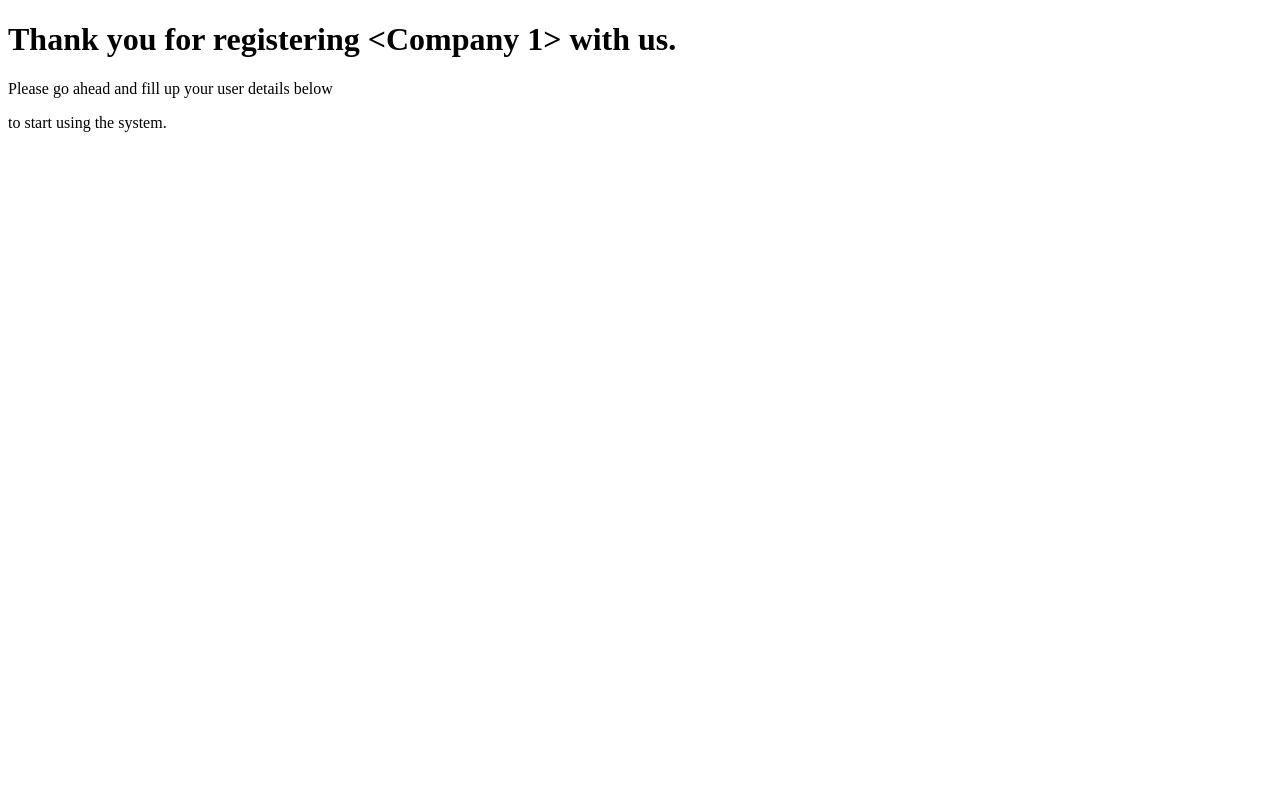
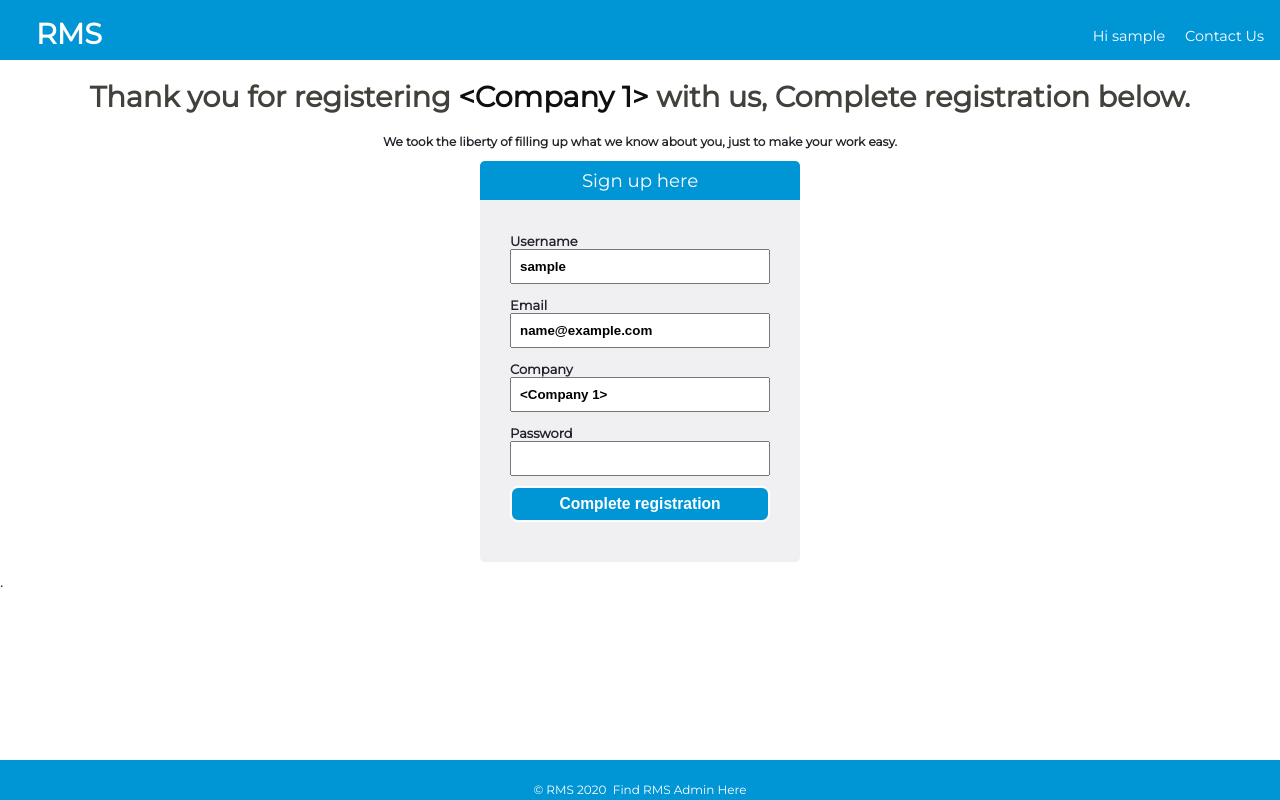
Before and after one commit to KabakiAntony/rms, a Flask app: template app/templates/admin-signup.html in a window 1280 px wide. Run offline with Flask 2, Linux system fonts and the light colour scheme; tables that the repository leaves empty hold one stand-in row (values such as "Sample post"); the template is opened without the code that fills it: values that come from a table or form of the project are taken from there, most other values are stand-ins (such as "Sample title", 1, 10 or a date in 2020); parts of the project's set-up code (start-up, migrations or seed data) failed here and were passed over.

Commit message:
created signup admin

```diff
--- /dev/null
+++ b/app/static/js/admin-signup.js
@@ -0,0 +1,109 @@
+let adminForm = document.getElementById('adminUpForm');
+let username = document.getElementById('adminUsername');
+let email = document.getElementById('adminEmail');
+let company = document.getElementById('adminCompany');
+let password = document.getElementById('adminPassword');
+
+email.addEventListener('input',(e)=>{
+    if(isEmail(email.value)){
+        document.getElementById("admin-up-error-email").innerHTML = "";
+    }
+    else{
+        document.getElementById("admin-up-error-email").innerHTML = "Please enter a valid email address";
+    }
+});
+password.addEventListener('input',(e)=>{
+    if(isValidPassword(password.value))
+    {
+        document.getElementById("admin-up-error-password").innerHTML = "";
+    }else{
+        document.getElementById("admin-up-error-password").innerHTML =
+        `Password should contain atleast
+        1 uppercase character,
+        1 lowercase character,
+        1 number,
+        1 special character,
+        atleast 6 characters
+        & not more than 20`;
+    }
+});
+
+/* validaition functions */
+function isEmail(my_email){
+    let emailRegex =/[A-Z0-9._%+-]+@[A-Z0-9.-]+\.[A-Z]{2,4}/igm;
+    return my_email.match(emailRegex);
+}
+function isValidPassword(my_password){
+    let passwordRegex = /^(?=.*\d)(?=.*[A-Z])(?=.*[a-z])(?=.*[^\w\d\s:])([^\s]){6,20}$/igm;
+    return my_password.match(passwordRegex);
+}
+function validateData(){
+    if(!isEmail(email.value)){
+        document.getElementById("admin-up-error-email").innerHTML = "Please enter a valid email address";
+        return false;
+    }
+    if(!isValidPassword(password.value)){
+        document.getElementById("admin-up-error-password").innerHTML =
+        `Password should contain atleast
+        1 uppercase character,
+        1 lowercase character,
+        1 number,
+        1 special character,
+        atleast 6 characters
+        & not more than 20.`;
+        return false;
+    }
+}
+adminForm.addEventListener('submit',(e)=>{
+    e.preventDefault();
+    validateData();
+    signUpInfo = {
+        email:email.value,
+        password:password.value,
+        username:username.value,
+        company:company.value
+    }
+    postSignUp(signUpInfo);
+});
+
+function postSignUp(signUpData){
+    fetch(`/admin/signup`,{
+    method : 'POST',
+    headers :{
+        'Content-Type': 'application/json'
+    },
+    body:JSON.stringify(signUpData)
+
+})
+.then(response =>response.json())
+.then(({data,status,error}) => {
+    if (status === 201){
+        callToast();
+        inputReset();
+        console.log(data);
+        location.href='/fe/signin'
+    }
+    else if (status === 401)
+    {
+        document.getElementById('admin-up-error-email').innerText = error;
+    }
+    else if(status === 409){
+        document.getElementById('admin-up-error-email').innerText = error;
+    }
+    else if(status === 400){
+        document.getElementById('admin-up-error-username').innerText = error;
+    }
+})
+.catch(err => console.log(err));
+}
+function callToast() {
+    let snackbar = document.getElementById("signup-success");
+    snackbar.innerHTML = `Registration successful`;
+    snackbar.className = "show";
+    setTimeout(function(){ snackbar.className = snackbar.className.replace("show", "");
+    }, 6000);
+}
+/* reset form after success */
+function inputReset(){
+  document.getElementById('adminUpForm').reset();
+}
--- a/app/templates/admin-signup.html
+++ b/app/templates/admin-signup.html
@@ -1,13 +1,66 @@
 <!DOCTYPE html>
 <html lang="en">
-<head>
-    <meta charset="UTF-8">
-    <meta name="viewport" content="width=device-width, initial-scale=1.0">
-    <title>RMS : {{ title }}</title>
-</head>
+    <head>
+        <meta charset="utf-8">
+        <meta name="viewport" content="width=device-width, initial-scale=1, shrink-to-fit=no">
+        <meta http-equiv="X-UA-Compatible" content="ie=edge">
+        <meta name="description" content="This is rekuisition management system">
+        <meta name="Keywords" content="rekuisition management, register your company here">
+        <meta name="author" content="kabaki.antony@gmail.com">
+        <link href="https://fonts.googleapis.com/css2?family=Montserrat&display=swap" rel="stylesheet">
+        <!-- <link rel="icon" href="{{ url_for('static', filename='images/favicon.ico') }}" type="image/gif" sizes="48x48"> -->
+        <link rel="stylesheet" href="{{ url_for('static', filename='css/rms-main.css') }}">
+        <script defer src="{{ url_for('static', filename='js/admin-signup.js')}}"></script>
+        {% if title %}
+          <title> RMS :: {{ title }} </title>
+          {% else %}
+          <title>RMS</title>
+          {% endif %}
+      </head>
 <body>
-    <h1>Thank you for registering {{ company }} with us.</h1>
-    <p>Please go ahead and fill up your user details below</p>
-    <p>to start using the system.</p>
+    <div id="container">
+        <header>
+            <nav>
+                <div class="header">
+                    <a href="/" class="logo">RMS</a>
+                    <div class="header-right">
+                        <a href="#" class="username">Hi {{ username }}</a>
+                        <a href="/fe/contact">Contact Us</a>
+                    </div>
+                </div>
+            </nav>
+        </header>
+        <div id="section-wrapper" class="index-wrapper">
+            <h1>Thank you for registering <span>{{ company }}</span> with us, Complete registration below.</h1>
+            <p class="text-center">We took the liberty of filling up what we know about you, just to make your work easy.</p>
+            <div class="flex-container">
+                <div class="right-form-card   sign-in-form">
+                    <div id="form-container">
+                        <h2 class="form-header">Sign up here</h2>
+                        <form  class="form" id="adminUpForm" method="POST">
+                            <div class="error" id="admin-up-error-username"></div>
+                            <label >Username</label>
+                            <input  type="text" class="input" name ="adminUsername" id="adminUsername" value="{{ username }}" required>
+                            <div class="error" id="admin-up-error-email"></div>
+                            <label >Email</label>
+                            <input type="email" class="input" id="adminEmail" name="adminEmail" value="{{ email }}" required>
+                            <div class="error" id="admin-up-error-company"></div>
+                            <label >Company</label>
+                            <input type="text" class="input" id="adminCompany" name="adminCompany" value="{{ company }}" required>
+                            <div class="error" id="admin-up-error-password"></div>
+                            <label >Password</label>
+                            <input  type="password" class="input" name ="adminPassword" id="adminPassword" required>
+                            <input type="submit" id="submit" class="submit" value="Complete registration">
+                       </form>
+                      </div>
+                </div>
+            </div>
+        </div>
+        <div id="signup-success"></div>
+        <footer>
+            <p>&copy; RMS 2020&nbsp;&nbsp;<a href="https://twitter.com/kabakikiarie">Find RMS Admin Here</a></p>
+          </footer>
+          <div id="hack">.</div>
+    </div>
 </body>
 </html>
```
